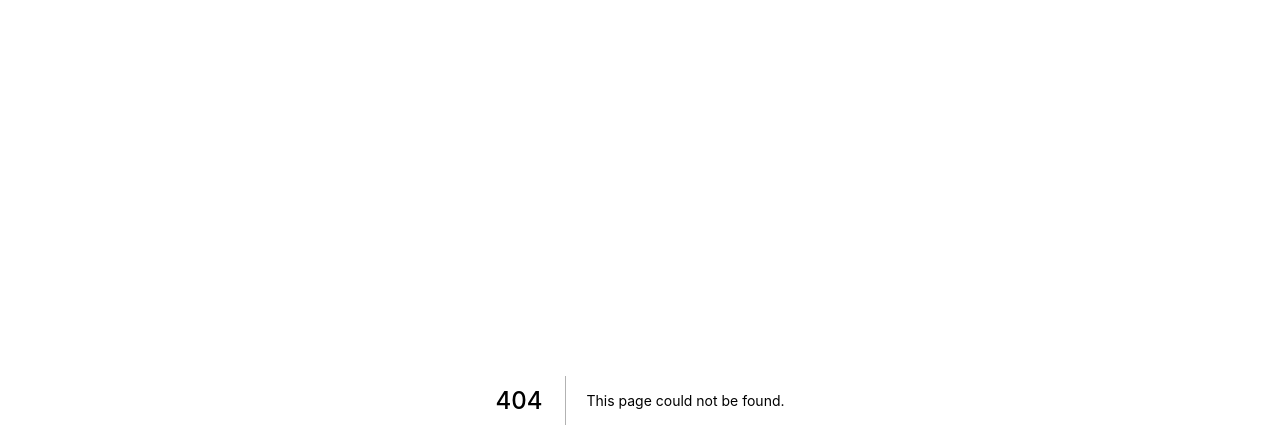
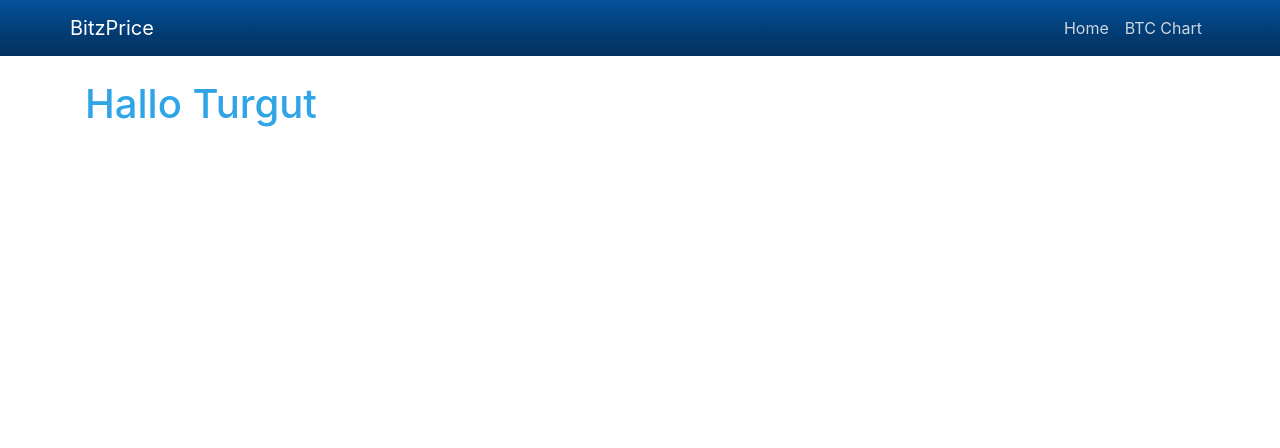
Before and after one commit to spik3r/btc-prices, a Next.js app: page /turgut in a window 1280 px wide. Before the commit this address had no page. Shown: the top 448 px of the page. Built offline with nearby package versions, Linux system fonts and the light colour scheme.

Commit message:
startng to play with express

```diff
--- a/package.json
+++ b/package.json
@@ -13,6 +13,7 @@
   "license": "ISC",
   "dependencies": {
     "chart.js": "^2.7.2",
+    "express": "^4.16.4",
     "isomorphic-unfetch": "^2.1.1",
     "next": "^6.1.2",
     "react": "^16.5.1",
--- /dev/null
+++ b/pages/turgut.js
@@ -0,0 +1,15 @@
+import Fetch from 'isomorphic-unfetch';
+import Layout from '../components/Layout';
+import Prices from "../components/Prices";
+
+const Turgut = () => (
+
+    <Layout>
+        <div>
+            <h1>Hallo Turgut</h1>
+        </div>
+    </Layout>
+);
+
+
+export default Turgut;
```
Also changed, not shown: api/HelloExpress.js (added, +7 -0 lines), 1 other file (tests, documents, lock files or other folders).
